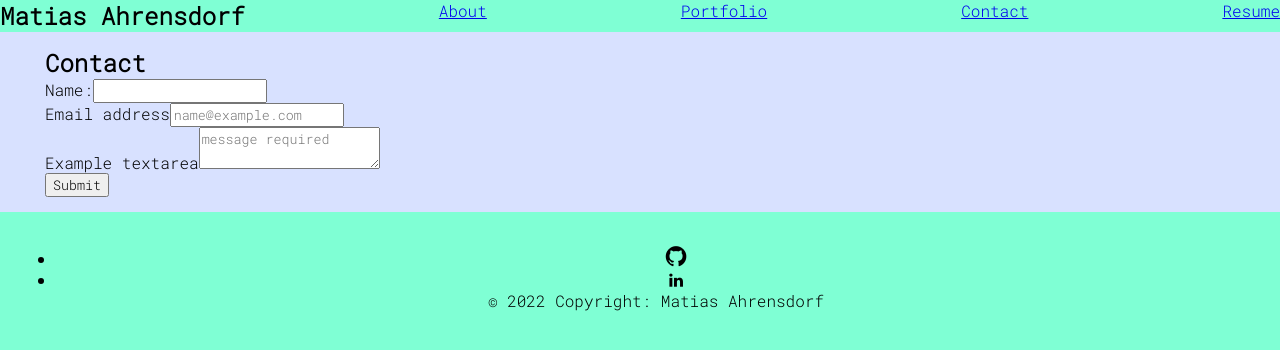
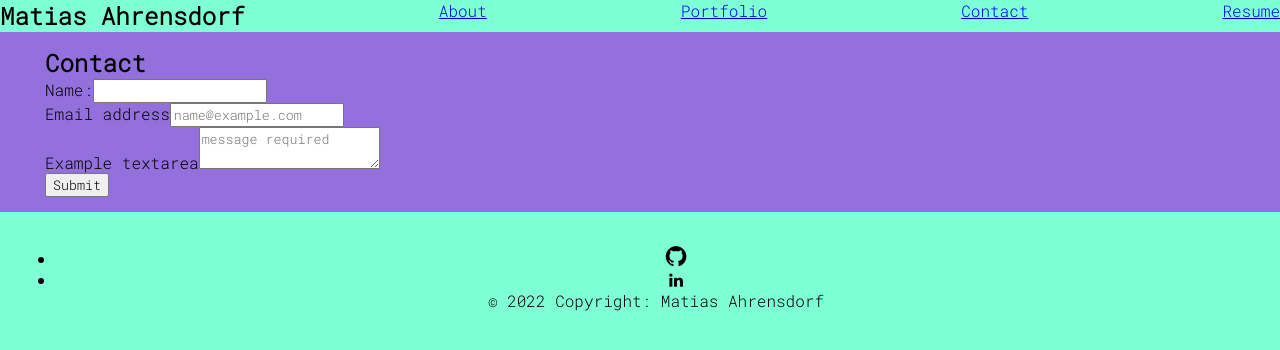
Before and after one commit to Titoxox97/React-Portfolio, a React (Create React App) app: page /contact in a window 1280 px wide. Shown: the top 350 px of the page. Built offline with nearby package versions, Linux system fonts and the light colour scheme.

Commit message:
color styling

```diff
--- a/src/component/pages/About.js
+++ b/src/component/pages/About.js
@@ -9,7 +9,7 @@ function About() {
     display: "flex",
     flexWrap: "wrap",
     justifyContent: "space-around",
-    backgroundColor: "#d8e1ff",
+    backgroundColor: "#9370DB",
   };
   const imageStyle = {
     height: "250px",
--- a/src/component/pages/Contact.js
+++ b/src/component/pages/Contact.js
@@ -1,7 +1,7 @@
 import React from "react";
 
 const contactStyle = {
-  backgroundColor: "#d8e1ff",
+  backgroundColor: "#9370DB",
   width: "100%",
 };
 
@@ -12,7 +12,7 @@ export default function Contact() {
         style={{
           marginLeft: "30px",
           marginRight: "30px",
-          backgroundColor: "#d8e1ff",
+          backgroundColor: "#9370DB",
           padding: "15px 15px 15px 15px",
         }}
       >
--- a/src/index.css
+++ b/src/index.css
@@ -5,7 +5,7 @@ body {
     sans-serif;
   -webkit-font-smoothing: antialiased;
   -moz-osx-font-smoothing: grayscale;
-  background-color: #d8e1ff;
+  background-color: #9370db;
 }
 
 
```
